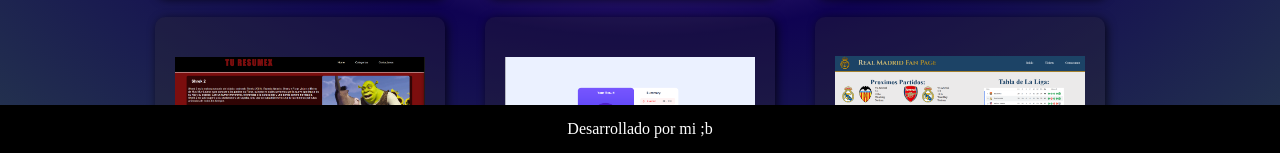
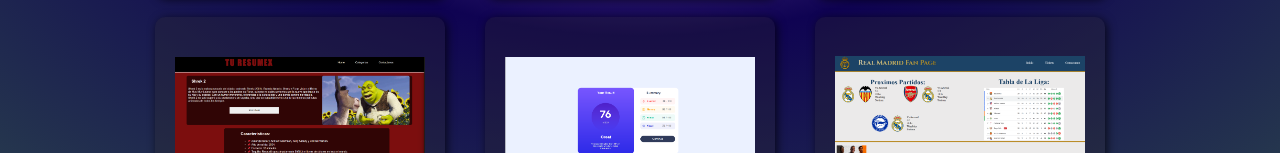
Before and after one commit to juaquinmorales2/funval-n1, a website: page index.html in a window 1280 px wide. Shown: the part 647-800 px from the top of the page. Drawn offline with Linux system fonts and the light colour scheme.

Commit message:
actualizacion 9/4

```diff
--- a/style.css
+++ b/style.css
@@ -12,7 +12,7 @@ body {
 }
 
 main{
-    height: 200vh;
+    height: 175vh;
 }
 
 .paginas{
@@ -141,7 +141,6 @@ h2{
 }
 
 footer{
-    position: fixed;
     bottom: 0;
     color: white;
     background-color: black;
```
Also changed, not shown: package.json (added, +24 -0 lines), 2 other files.
